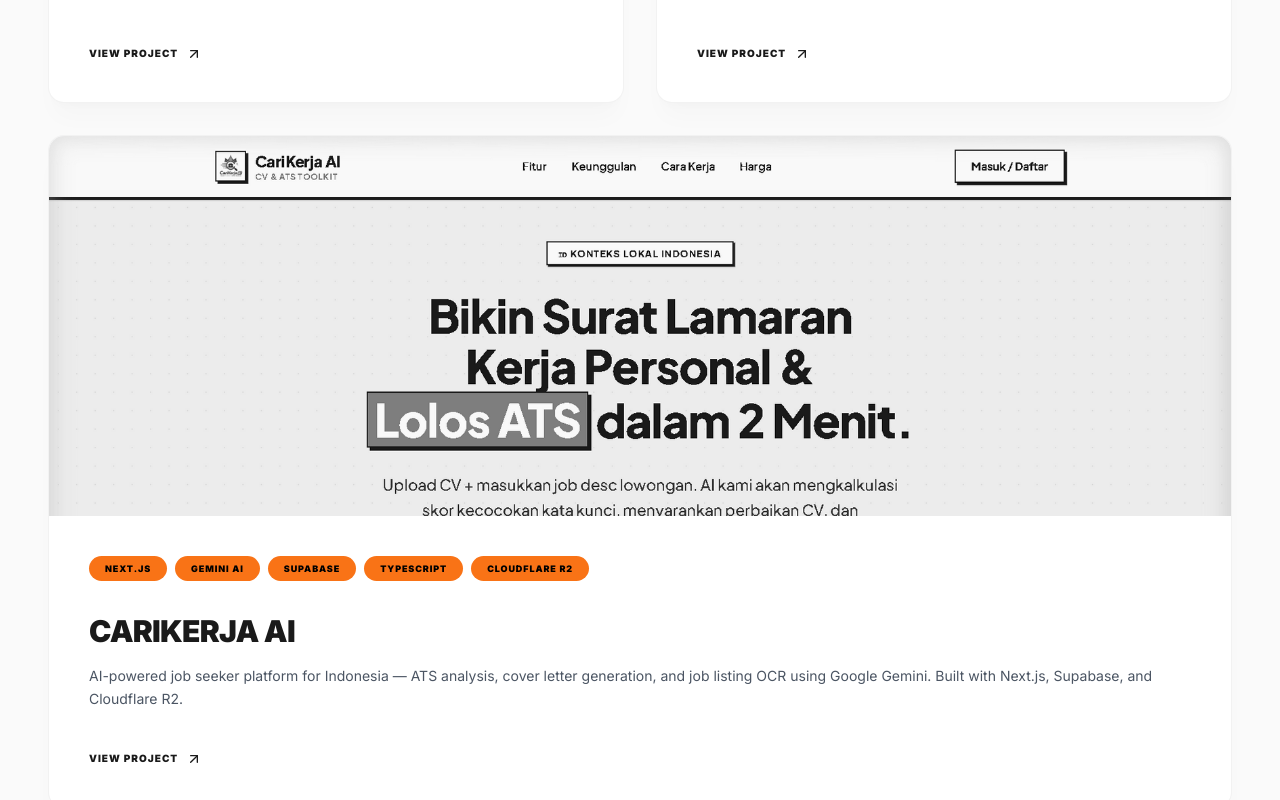
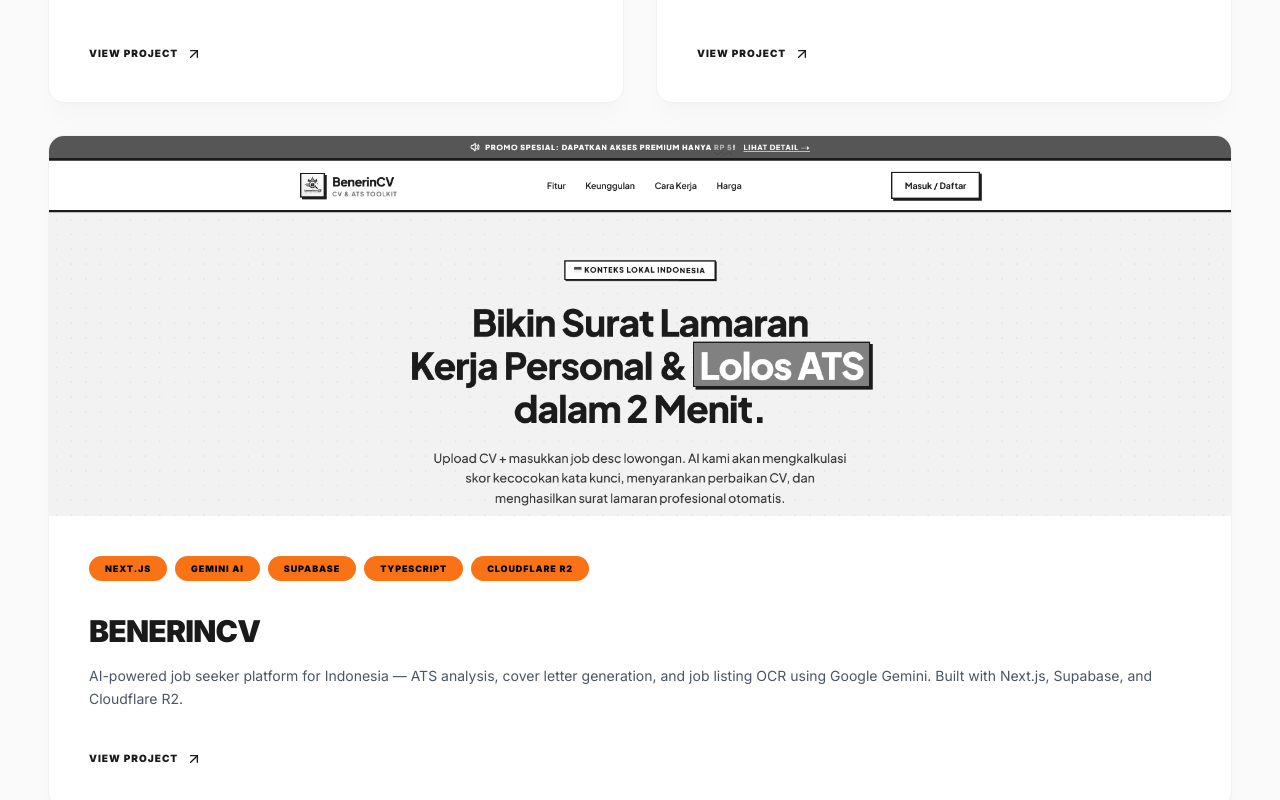
Before and after one commit to IsnantoBudi/portofolio_, a React (Vite) app: page / in a window 1280 px wide. Shown: the part 6513-7313 px from the top of the page. Built offline with nearby package versions, Linux system fonts and the light colour scheme.

Commit message:
chore: update CariKerja AI project to BenerinCV in portfolio

```diff
--- a/src/pages/Projects.tsx
+++ b/src/pages/Projects.tsx
@@ -7,7 +7,7 @@
 import schoolManagementImg from '../assets/images/project manajemen sekolah/project menejemen web.webp';
 import ajarVisualImg       from '../assets/images/ajarvisual/AjarVisual_dashbord.png';
 import syncBoardImg        from '../assets/images/syncboard/SyncBoard.webp';
-import carikerjaAiImg      from '../assets/images/carikerja_ai/carikerja_ai.png';
+import benerinCvImg        from '../assets/images/benerincv/BenerinCV.png';
 
 export default function Projects() {
   const { t } = useLanguage();
@@ -55,13 +55,13 @@
     },
     {
       id: 5,
-      title: 'CariKerja AI',
+      title: 'BenerinCV',
       description: t('proj.p5.desc'),
       tags: ['Next.js', 'Gemini AI', 'Supabase', 'TypeScript', 'Cloudflare R2'],
-      image: carikerjaAiImg,
+      image: benerinCvImg,
       type: 'featured',
       colSpan: 'md:col-span-12',
-      link: 'https://carikerja.isnantobudi.online/'
+      link: 'https://www.benerincv.web.id/'
     }
   ];
 
```
Also changed, not shown: src/assets/images/benerincv/BenerinCV.png (added).
